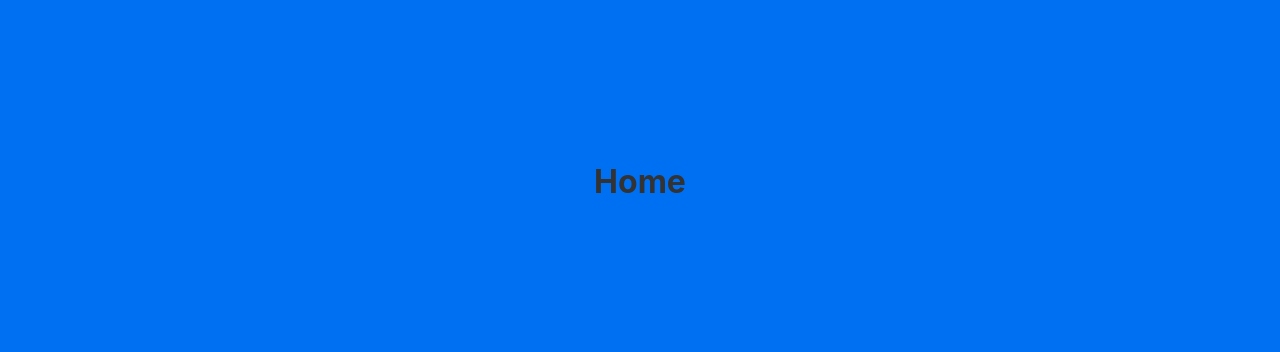
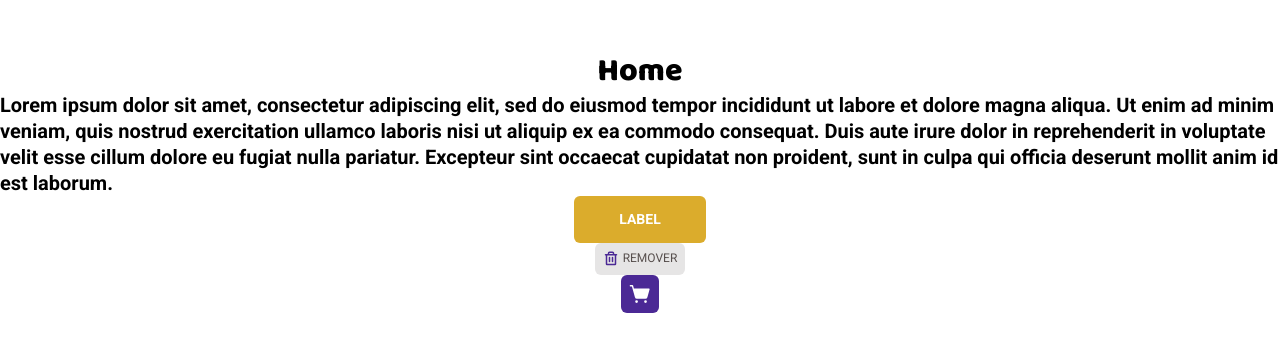
Before and after one commit to Claytonrss/coffe-delivery, a React (Vite) app: page / in a window 1280 px wide. Shown: the part 218-570 px from the top of the page. Built offline with nearby package versions, Linux system fonts and the light colour scheme.

Commit message:
feat: implement <Button/>

```diff
--- /dev/null
+++ b/src/components/Button/index.tsx
@@ -0,0 +1,23 @@
+import Text from "@components/Text";
+import { Container } from "./styles";
+import { ButtonProps } from "./types";
+
+const Button = ({
+  icon,
+  variant,
+  children,
+  textStyle = "buttonM",
+}: ButtonProps) => {
+  return (
+    <Container variant={variant}>
+      {icon && <>{icon}</>}
+      {children && (
+        <Text styleName={textStyle} tag="span">
+          {children}
+        </Text>
+      )}
+    </Container>
+  );
+};
+
+export default Button;
--- /dev/null
+++ b/src/components/Button/styles.ts
@@ -0,0 +1,72 @@
+import styled from "styled-components";
+import { ButtonProps } from "./types";
+
+export const Container = styled.button<ButtonProps>`
+  display: inline-flex;
+  align-items: center;
+  justify-content: center;
+  align-content: center;
+  border: none;
+  border-radius: 6px;
+  cursor: pointer;
+  transition: background-color 0.3s;
+
+  ${({ variant, theme }) =>
+    variant === "primary" &&
+    `
+    padding: 12px 8px;
+    min-width: 132px;
+    background-color: ${theme.colors.yellow};
+    color: ${theme.colors.white};
+
+
+    &:hover {
+      background-color: ${theme.colors.yellowDark};
+    }
+  `}
+
+  ${({ variant, theme }) =>
+    variant === "secondary" &&
+    `
+    padding: 6.5px 8px;
+    background-color: ${theme.colors.baseButton};
+    color: ${theme.colors.baseText};
+    gap: 4px;
+
+    svg {
+      width: 16px;
+      height: 16px;
+      path {
+        fill: ${theme.colors.purpleDark};
+      }
+    }
+
+
+    &:hover {
+      background-color: ${theme.colors.baseHover};
+      color: ${theme.colors.baseSubtitle};
+    }
+  `}
+
+  ${({ variant, theme }) =>
+    variant === "icon" &&
+    `
+    padding: 8px;
+    background-color: ${theme.colors.purpleDark};
+    width: 38px;
+    height: 38px;
+
+    svg {
+      width: 22px;
+      height: 22px;
+      path {
+        fill: ${theme.colors.white};
+      }
+    }
+
+
+    &:hover {
+      background-color: ${theme.colors.purple};
+    }
+  `}
+`;
--- a/src/pages/Home/index.tsx
+++ b/src/pages/Home/index.tsx
@@ -1,9 +1,32 @@
+import Button from "@components/Button";
+import Text from "@components/Text";
+import Title from "@components/Title";
+import { ShoppingCartSimple, Trash } from "@phosphor-icons/react";
 import { Container } from "./styles";
 
 const HomePage = () => {
   return (
     <Container>
-      <h1>Home</h1>
+      <Title styleName="titleL" tag="h1">
+        Home
+      </Title>
+      <Text styleName="textL" tag="p">
+        Lorem ipsum dolor sit amet, consectetur adipiscing elit, sed do eiusmod
+        tempor incididunt ut labore et dolore magna aliqua. Ut enim ad minim
+        veniam, quis nostrud exercitation ullamco laboris nisi ut aliquip ex ea
+        commodo consequat. Duis aute irure dolor in reprehenderit in voluptate
+        velit esse cillum dolore eu fugiat nulla pariatur. Excepteur sint
+        occaecat cupidatat non proident, sunt in culpa qui officia deserunt
+        mollit anim id est laborum.
+      </Text>
+      <Button variant="primary" textStyle="buttonG">
+        LABEL
+      </Button>
+
+      <Button variant="secondary" icon={<Trash weight="bold" />}>
+        REMOVER
+      </Button>
+      <Button variant="icon" icon={<ShoppingCartSimple weight="fill" />} />
     </Container>
   );
 };
--- a/src/styles/globalStyle.ts
+++ b/src/styles/globalStyle.ts
@@ -27,8 +27,6 @@ const GlobalStyle = createGlobalStyle`
   body {
     margin: 0;
     padding: 0;
-    background-color: ${(props) => props.theme.colors.primary};
-    color: ${(props) => props.theme.colors.text};
   }
 `;
 
```
Also changed, not shown: src/components/Button/test.tsx (added, +29 -0 lines), src/components/Button/types.d.ts (added, +11 -0 lines), 2 other files (tests, documents, lock files or other folders).
